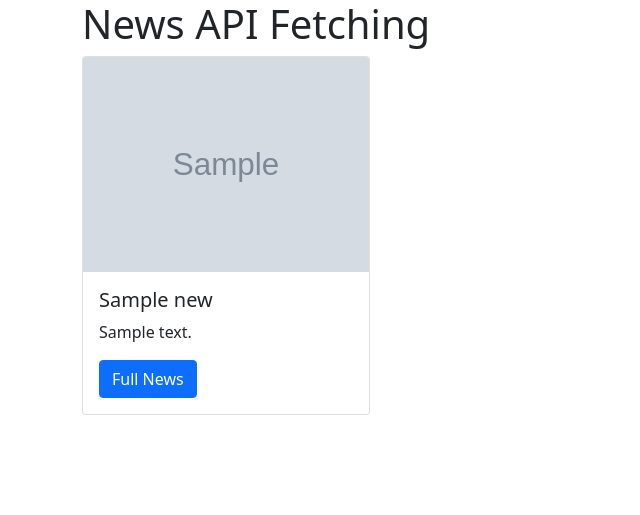
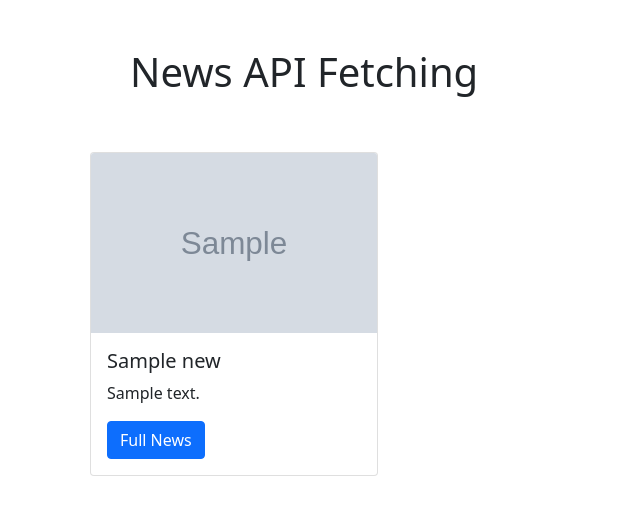
Before and after one commit to BishnuThapa/NewsAPI-Integration-ThirdPartyAPI, a Django app: template templates/home.html in a window 1280 px wide. Shown: the top 515 px of the page, without its empty margins (0-640 px from the left). Run offline with Django 4.2, Linux system fonts and the light colour scheme; the template is opened without the code that fills it: most values are stand-ins (such as "Sample title", 1, 10 or a date in 2020); grey boxes marked "Sample" are stand-in pictures.

Commit message:
fixed css designs

```diff
--- a/templates/home.html
+++ b/templates/home.html
@@ -13,16 +13,16 @@
     </head>
     <body>
         <div class="container">
-            <h1 class="m-10">News API Fetching</h1>
+            <h1 class="m-5">News API Fetching</h1>
             <div class="row mt-25">
                 {% for i in news %}
-                    <div class="col-md-3">
+                    <div class="col-md-3 m-2 ">
                         <div class="card" style="width: 18rem">
-                            <img src="{{ i.urlToImage }}" class="card-img-top" alt="..." />
+                            <img src="{{ i.urlToImage }}" class="card-img-top" alt="..." height="180px" />
                             <div class="card-body">
-                                <h5 class="card-title">{{ i.title | truncatechars:15 }}</h5>
+                                <h5 class="card-title">{{ i.title | truncatechars:25 }}</h5>
                                 <p class="card-text">
-                                    {{ i.description | truncatechars:15 }}
+                                    {{ i.description | truncatechars:40 }}
                                 </p>
                                 <a href="{{ i.url }}" target="_blank" class="btn btn-primary">Full News</a>
                             </div>
```
